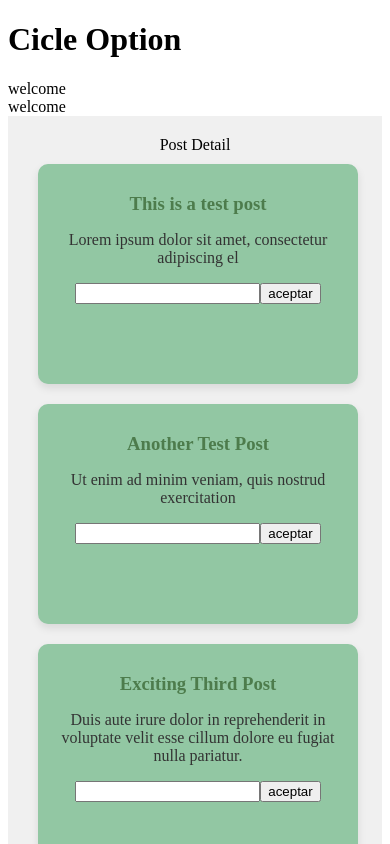
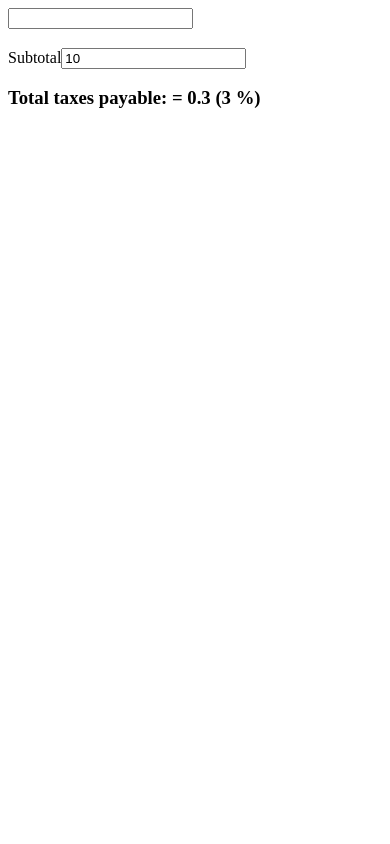
Before and after one commit to samuelmh96/vue3, a Vue app in the folder vuehelloworld/: page / in a window 390 px wide. Shown: the top 844 px of the page. Built offline with nearby package versions, Linux system fonts and the light colour scheme.

Commit message:
computed data

```diff
--- a/vuehelloworld/src/App.vue
+++ b/vuehelloworld/src/App.vue
@@ -11,14 +11,19 @@
   <!-- <h1>Forms</h1>
   <ModelForm/> -->
   <!-- Cicle -->
-  <h1>Cicle Option</h1>
+  <!-- <h1>Cicle Option</h1>
   <CycleOption/>
   <CycleComposition/>
-  <PostList/>
+  <PostList/> -->
+  <ComputedExample/>
+  <ComputedInvouce/>
 
 </template>
 
 <script lang="ts" setup>
+import ComputedExample from './components/ComputedExample.vue';
+import ComputedInvouce from './components/ComputedInvouce.vue';
+
 // import PostContainer from './components/PostContainer.vue';
 // import CounterOption from './components/CounterOption.vue';
 // import CounterComposition from './components/CounterComposition.vue';
@@ -26,7 +31,7 @@
 // import ExampleFor from './components/ExampleFor.vue';
 // import ExampleBind from './components/ExampleBind.vue';
 // import ModelForm from './components/ModelForm.vue';
-import CycleComposition from './components/CycleComposition.vue';
-import CycleOption from './components/CycleOption.vue';
-import PostList from './components/PostList.vue';
+// import CycleComposition from './components/CycleComposition.vue';
+// import CycleOption from './components/CycleOption.vue';
+// import PostList from './components/PostList.vue';
 </script>
--- /dev/null
+++ b/vuehelloworld/src/components/ComputedExample.vue
@@ -0,0 +1,13 @@
+<template>
+    <input type="text" v-model="message">
+    <h3>{{ message }}</h3>
+    <h3>{{ reverse }}</h3>
+</template>
+<script lang="ts" setup>
+import { computed, ref, Ref } from 'vue';
+const message:Ref<string>= ref('');
+const reverse = computed(():string => message.value.split('').reverse().join(''))
+</script>
+
+<style scoped>
+</style>
--- /dev/null
+++ b/vuehelloworld/src/components/ComputedInvouce.vue
@@ -0,0 +1,18 @@
+<template>
+    <div>
+        <label>Subtotal</label>
+        <input type="number" v-model="subTotal"/>
+        <h3>Total taxes payable: {{ totalVat}} ({{ vat }} %)</h3>
+    </div>
+</template>
+<script lang="ts" setup>
+import { ref, Ref, computed } from 'vue';
+const subTotal:Ref<number> = ref(10);
+const vat = 3; // VAT rate in percentages.
+// Calculate the value of VAT on the subTotal amount.
+const totalVat:Ref<string> = computed(() => `= ${parseFloat((subTotal.value * vat / 100).toFixed(2))}`);
+
+</script>
+
+<style scoped>
+</style>
--- a/vuehelloworld/src/components/PostDetail.vue
+++ b/vuehelloworld/src/components/PostDetail.vue
@@ -9,10 +9,13 @@
 <script lang="ts" setup>
 import { Ref, ref, defineProps, defineEmits } from 'vue';
 
-const props = defineProps(['title', 'content']);
-const emits = defineEmits(['sayHi']);
+const props = defineProps({
+    'title': String,
+    'content': String
+});
+const emit = defineEmits(['sayHi']);
 const handleClick = () => {
-    emits('sayHi', message.value);
+    emit('sayHi', message.value);
 }
 let message: Ref<string> = ref('')
 </script>
--- a/vuehelloworld/src/components/PostList.vue
+++ b/vuehelloworld/src/components/PostList.vue
@@ -57,7 +57,7 @@ function showAlert(msg: string) {
 .post-detail-container {
     text-align: center;
     padding: 20px;
-    background-color: #f0f0f0; /* Fondo gris claro */
+    background-color: #f0f0f0;
 }
 
 .container {
@@ -72,43 +72,42 @@ function showAlert(msg: string) {
     margin: 10px;
     padding: 10px;
     border-radius: 8px;
-    background-color: #92c7a3; /* Verde suave para simular la naturaleza */
-    box-shadow: 0 4px 8px rgba(0, 0, 0, 0.1); /* Sutil sombra para resaltar */
+    background-color: #92c7a3;
+    box-shadow: 0 4px 8px rgba(0, 0, 0, 0.1);
     overflow: hidden;
     transition: transform 0.3s ease-in-out;
 }
 
 .post-detail:hover {
-    transform: scale(1.05); /* Efecto de escala al pasar el ratón */
+    transform: scale(1.05);
 }
 
 .post-detail h3 {
-    color: #4d7c4c; /* Verde oscuro para el título */
+    color: #4d7c4c;
     margin-bottom: 8px;
-    transition: color 0.3s ease-in-out; /* Transición de color al pasar el ratón */
+    transition: color 0.3s ease-in-out;
 }
 
 .post-detail:hover h3 {
-    color: #2c5e35; /* Cambio de color al pasar el ratón */
-}
+    color: #2c5e35;
 
 .post-detail p {
-    color: #333; /* Color de texto predeterminado */
-    transition: color 0.3s ease-in-out; /* Transición de color al pasar el ratón */
+    color: #333;
+    transition: color 0.3s ease-in-out;
 }
 
 .post-detail:hover p {
-    color: #555; /* Cambio de color al pasar el ratón */
+    color: #555;
 }
 
 @media (max-width: 768px) {
     .container {
-        flex-direction: column; /* Cambia a disposición de columna en dispositivos pequeños */
+        flex-direction: column;
         align-items: center;
     }
 
     .post-detail {
-        width: 100%; /* Ocupa todo el ancho en dispositivos pequeños */
+        width: 100%;
     }
 }
 </style>
--- a/vuehelloworld/vue.config.js
+++ b/vuehelloworld/vue.config.js
@@ -5,7 +5,7 @@ module.exports = defineConfig({
     config.plugin('define').tap((definitions) => {
       Object.assign(definitions[0], {
         __VUE_OPTIONS_API__: 'true',
-        __VUE_PROD_DEVTOOLS__: 'false',
+        __VUE_PROD_DEVTOOLS__: 'true',
         __VUE_PROD_HYDRATION_MISMATCH_DETAILS__: 'true'
       })
       return definitions
```
